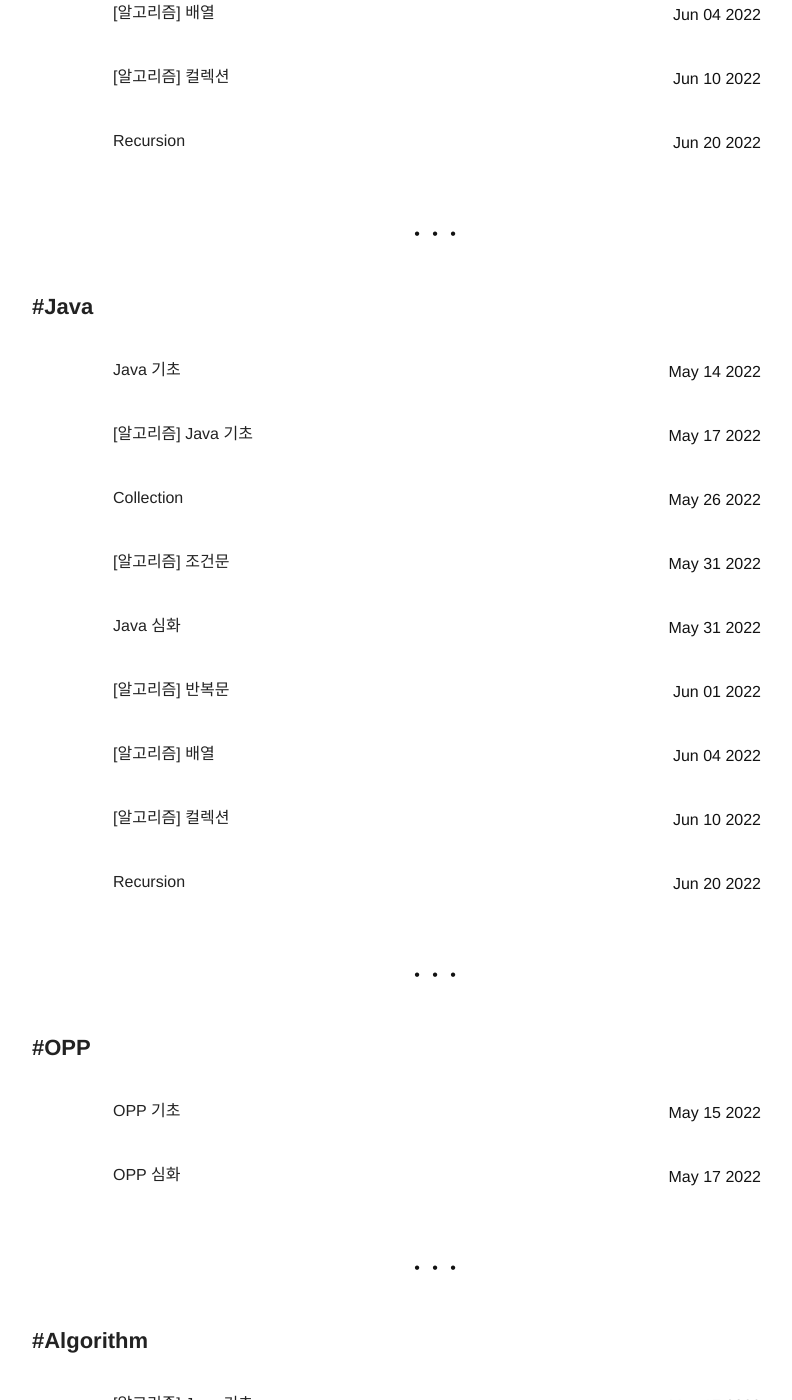
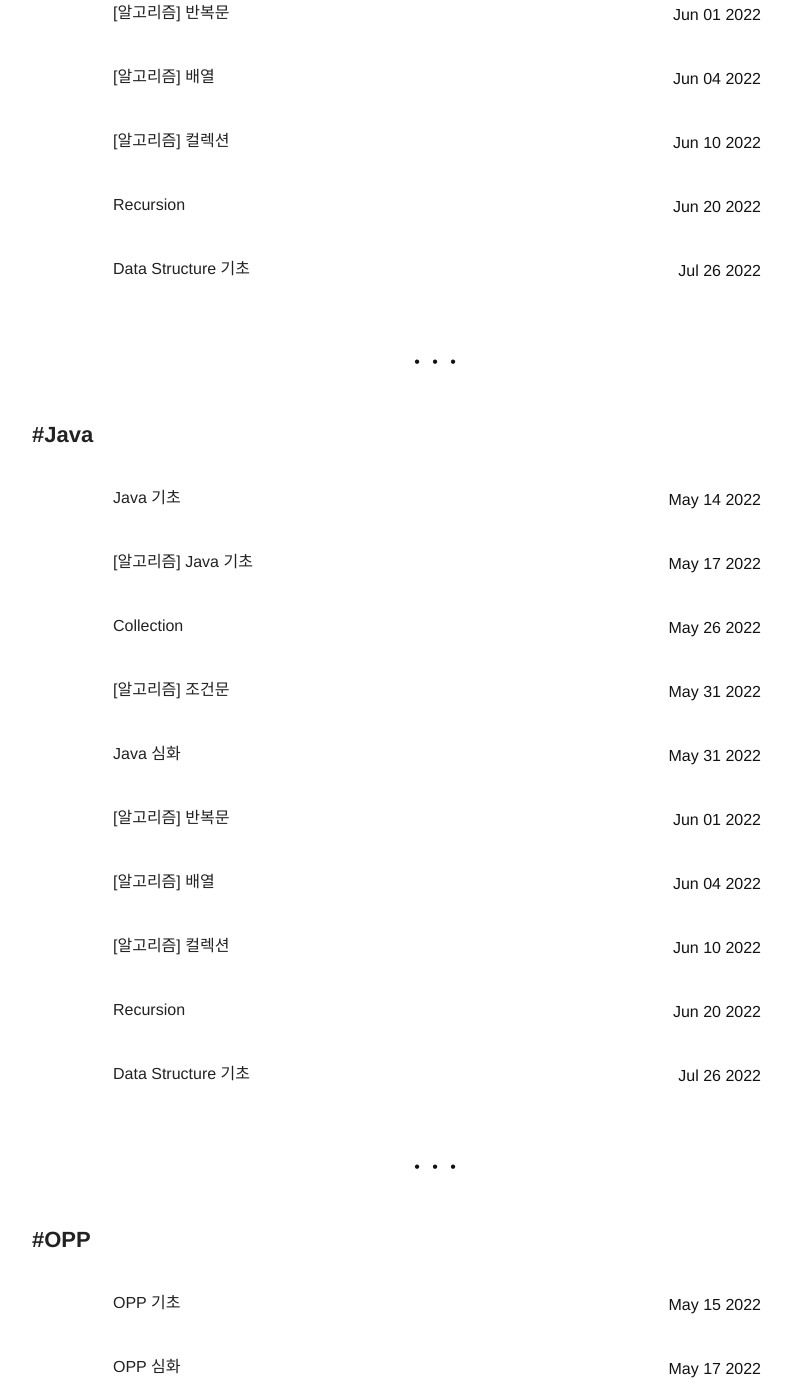
Before and after one commit to petitjina/petitjina.github.io, a Jekyll site: the page built from tags.html, in a window 1280 px wide and 1400 px high, scrolled down 2318 px. Shown: the whole window, without its empty margins (203-995 px from the left). Built offline with Jekyll 4.4.1, drawn with Linux system fonts in a browser that asks for light colours; nearby versions of some CDN libraries; some of the changed text lies outside the part shown.

Commit message:
Update 2022-07-26-dataStructure1.markdown

```diff
--- a/_posts/2022-07-26-dataStructure1.markdown
+++ b/_posts/2022-07-26-dataStructure1.markdown
@@ -1,3 +1,16 @@
+---
+title: "Data Structure 기초"
+layout: post
+date: 2022.07.26
+headerImage: false
+tag:
+- Java
+- Concept
+- Back-end
+category: study
+author: Jina Kim
+---
+
 ## 자료구조의 이해
 > **자료구조란?**
 여러 데이터의 묶음을 저장하고, 사용하는 방법을 정의한 것.
```
